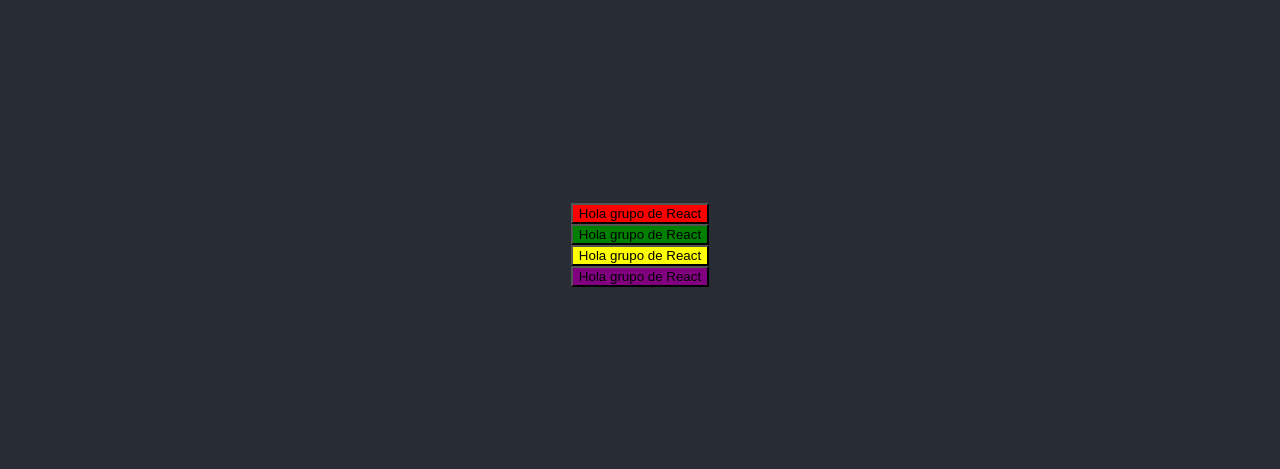
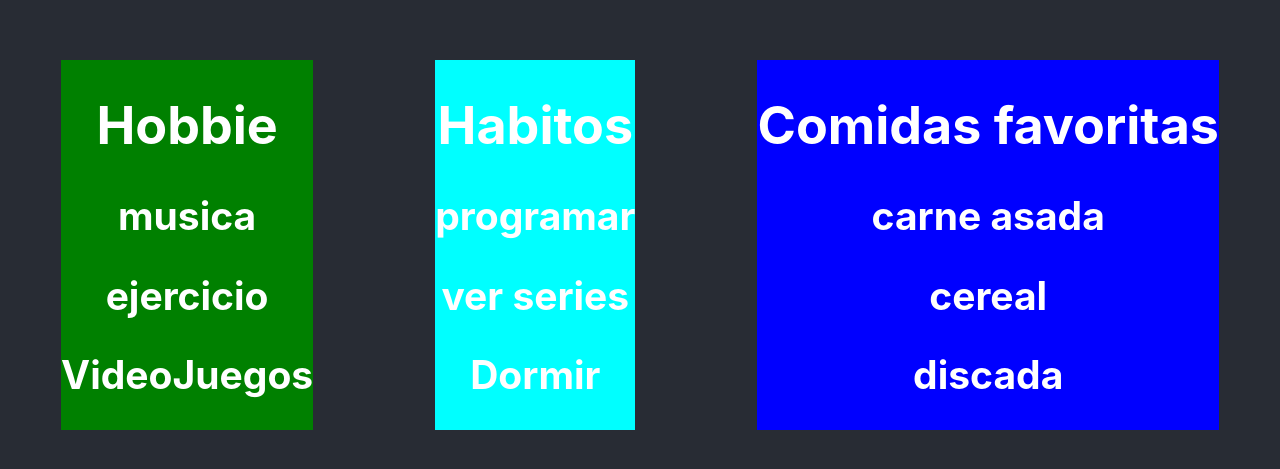
Before and after one commit to ErickIVRZ/documentos-clases, a React (Create React App) app: page / in a window 1280 px wide. Shown: the part 155-624 px from the top of the page. Built offline with nearby package versions, Linux system fonts and the light colour scheme.

Commit message:
Ejercicio1 de react

```diff
--- a/src/App.css
+++ b/src/App.css
@@ -2,37 +2,15 @@
   text-align: center;
 }
 
-.App-logo {
-  height: 40vmin;
-  pointer-events: none;
-}
 
-@media (prefers-reduced-motion: no-preference) {
-  .App-logo {
-    animation: App-logo-spin infinite 20s linear;
-  }
-}
 
 .App-header {
   background-color: #282c34;
   min-height: 100vh;
   display: flex;
-  flex-direction: column;
+  flex-direction: row;
   align-items: center;
-  justify-content: center;
+  justify-content: space-around;
   font-size: calc(10px + 2vmin);
   color: white;
 }
-
-.App-link {
-  color: #61dafb;
-}
-
-@keyframes App-logo-spin {
-  from {
-    transform: rotate(0deg);
-  }
-  to {
-    transform: rotate(360deg);
-  }
-}
--- a/src/App.js
+++ b/src/App.js
@@ -1,18 +1,15 @@
 import './App.css';
-import Button from './components/Button'
-
+import Cajas from './components/Cajas';
 
 
 function App() {
   return (
     <div className="App">
       <header className='App-header'>
+        <Cajas titulo="Hobbie" act1="musica" act2="ejercicio" act3="VideoJuegos" color="green"/>
+        <Cajas titulo="Habitos" act1="programar" act2="ver series" act3="Dormir" color="aqua"/>
+        <Cajas titulo="Comidas favoritas" act1="carne asada" act2="cereal" act3="discada" color="blue"/>
 
-
-   <Button name="Hola grupo de React" color="red"/>
-   <Button name="Hola grupo de React" color="green"/>
-   <Button name="Hola grupo de React" color="yellow"/>
-   <Button name="Hola grupo de React" color="purple"/>
    </header>
     </div>
   );
--- a/src/components/Button.js
+++ /dev/null
@@ -1,9 +0,0 @@
-
-
-const Button = ({name,color}) => {
-  return (
-    <button style={{backgroundColor:color}}>{name}</button>
-  );
-};
-
-export default Button;
--- /dev/null
+++ b/src/components/Cajas.js
@@ -0,0 +1,15 @@
+import React from 'react';
+
+const Cajas = ({titulo,act1,act2,act3,color}) => {
+  return (
+    <div style={{backgroundColor:color}}>
+      <h1>{titulo}</h1>
+      <h2>{act1}</h2>
+      <h2>{act2}</h2>
+      <h2>{act3}</h2>
+
+    </div>
+  );
+};
+
+export default Cajas;
```
